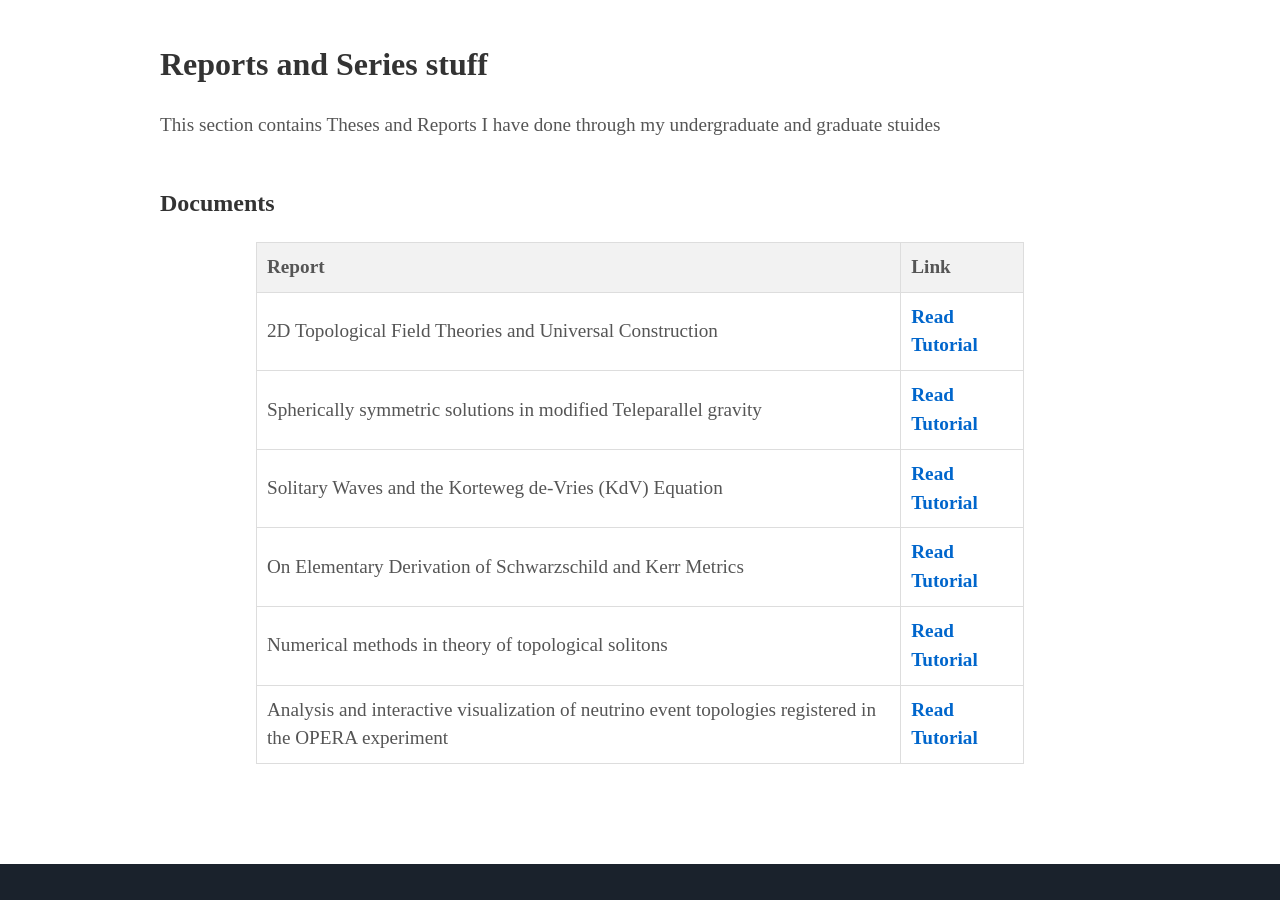
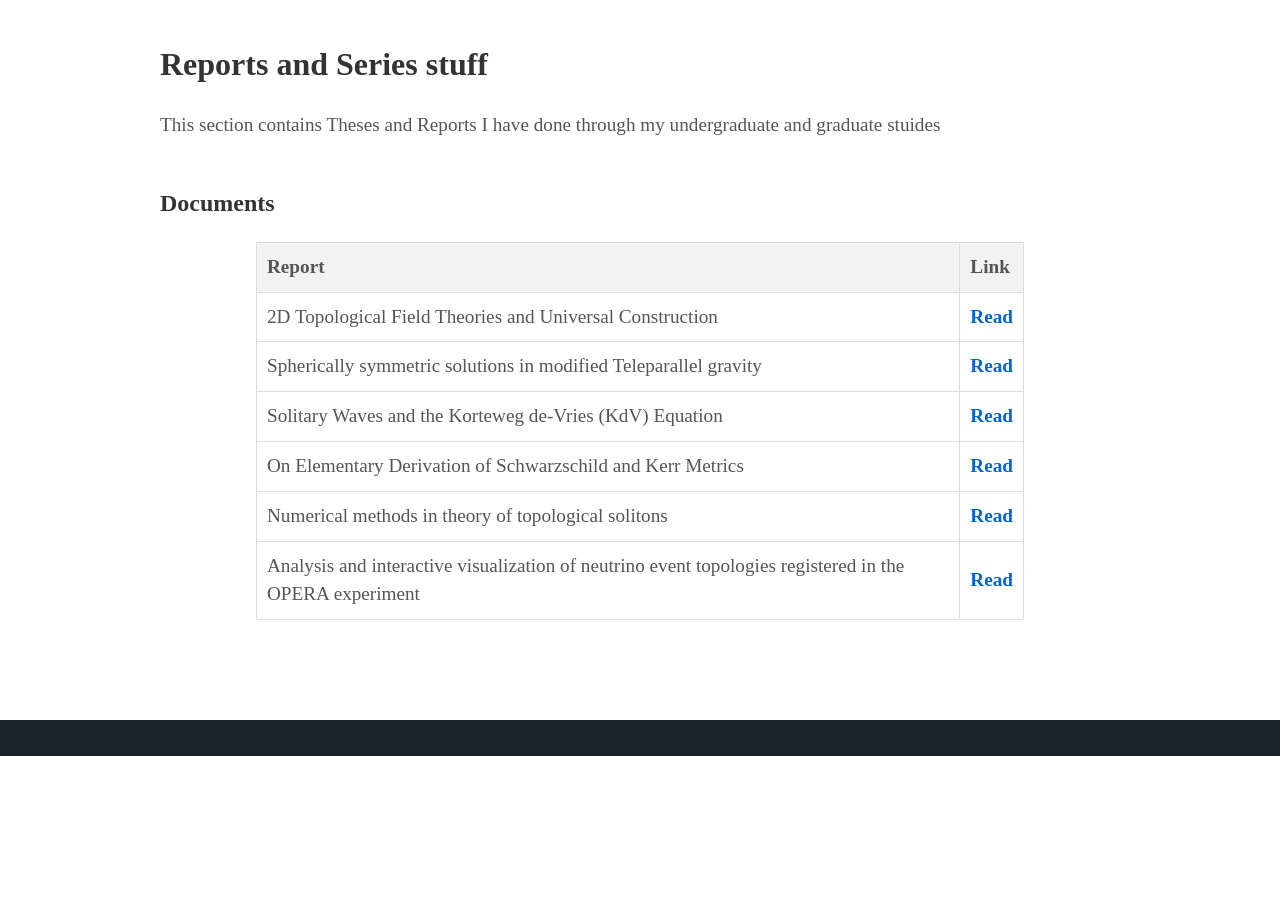
Before and after one commit to msalahelden/msalahelden.github.io, a Jekyll site: the page built from index.html, in a window 1280 px wide and 900 px high, scrolled down 3173 px. Built offline with Jekyll 4.4.1, drawn with Linux system fonts in a browser that asks for light colours; some web fonts are replaced; after the commit the page ends 3929 px from its top, so only the background shows below that.

Commit message:
Update about.html

```diff
--- a/_includes/about.html
+++ b/_includes/about.html
@@ -132,27 +132,27 @@
                 <tbody>
                     <tr>
                         <td>2D Topological Field Theories and Universal Construction</td>
-                        <td><a href="Files/Reports/TQFT_Thesis.pdf" target="_blank">Read Tutorial</a></td>
+                        <td><a href="Files/Reports/TQFT_Thesis.pdf" target="_blank">Read</a></td>
                     </tr>
                     <tr>
                         <td>Spherically symmetric solutions in modified Teleparallel gravity</td>
-                        <td><a href="Files/Reports/Telleparallel Gravity.pdf" target="_blank">Read Tutorial</a></td>
+                        <td><a href="Files/Reports/Telleparallel Gravity.pdf" target="_blank">Read</a></td>
                     </tr>
                     <tr>
                         <td>Solitary Waves and the Korteweg de-Vries (KdV) Equation</td>
-                        <td><a href="Files/Reports/kdv.pdf">Read Tutorial</a></td>
+                        <td><a href="Files/Reports/kdv.pdf">Read</a></td>
                     </tr>
                     <tr>
                         <td>On Elementary Derivation of Schwarzschild and Kerr Metrics</td>
-                        <td><a href="Files/Reports/EE-symmetries.pdf">Read Tutorial</a></td>
+                        <td><a href="Files/Reports/EE-symmetries.pdf">Read</a></td>
                     </tr>
                     <tr>
                         <td>Numerical methods in theory of topological solitons</td>
-                        <td><a href="Files/Reports/solitons.pdf" target="_blank">Read Tutorial</a></td>
+                        <td><a href="Files/Reports/solitons.pdf" target="_blank">Read</a></td>
                     </tr>
                     <tr>
                         <td> Analysis and interactive visualization of neutrino event topologies registered in the OPERA experiment</td>
-                        <td><a href="Files/Reports/opera.pdf" target="_blank">Read Tutorial</a></td>
+                        <td><a href="Files/Reports/opera.pdf" target="_blank">Read</a></td>
                     </tr>
                 </tbody>
             </table>
```
